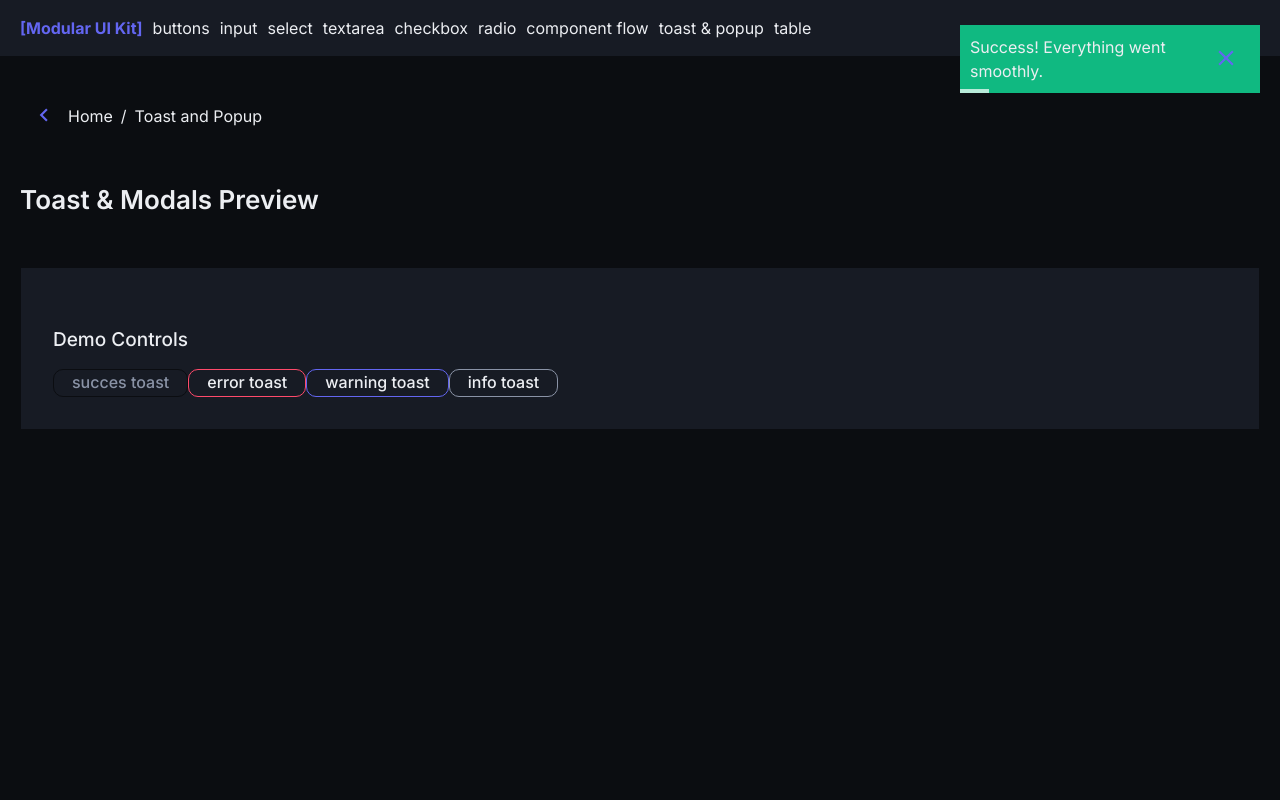
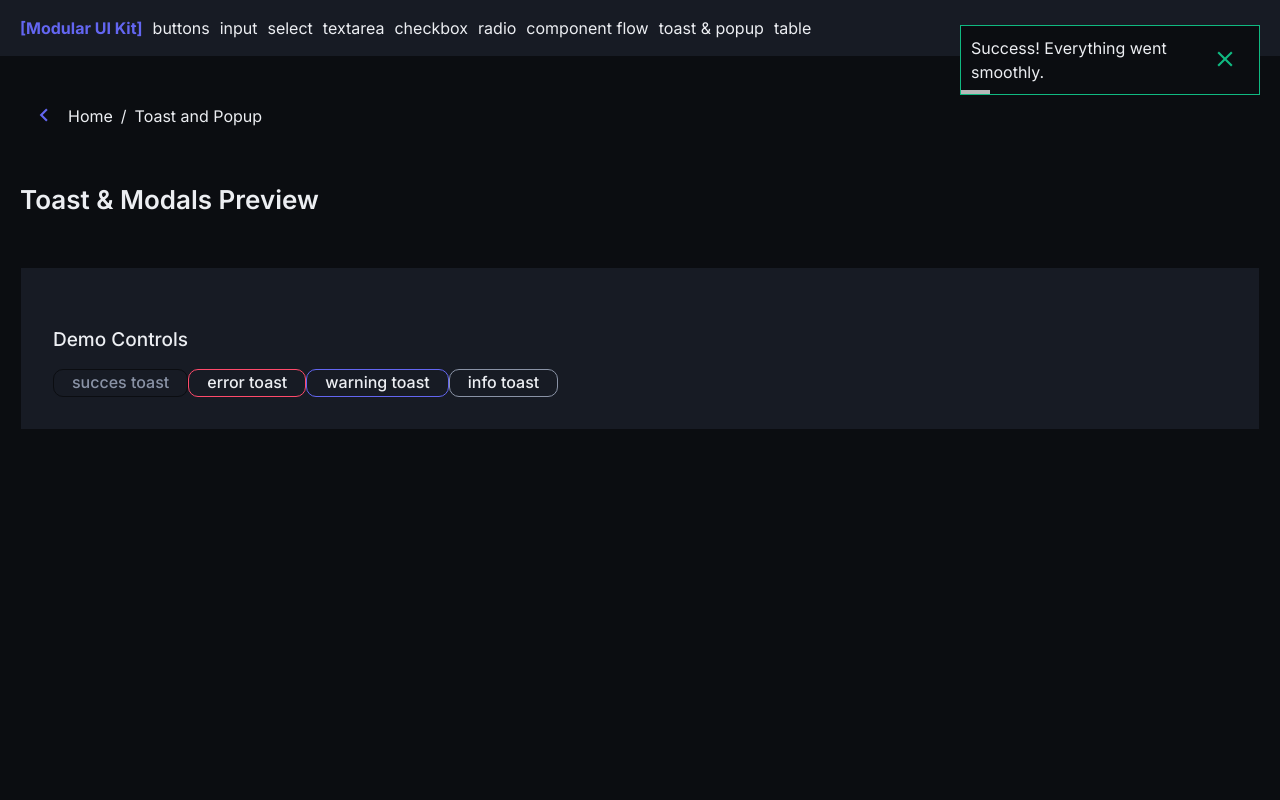
Before and after one commit to eugenia-vitinschii/modular-ui-kit, a Vue app: page /ui/feedback in a window 1280 px wide. Both pictures are taken after a click on the button "succes toast". Shown: the top 800 px of the page. Built offline with nearby package versions, Linux system fonts and the light colour scheme.

Commit message:
refactor(base-toast): implement UIVarinat type

```diff
--- a/src/assets/sass/components/ui/feedback/_base-toast.sass
+++ b/src/assets/sass/components/ui/feedback/_base-toast.sass
@@ -13,6 +13,8 @@
    pointer-events: none
 
 .base-toast
+   @include border()
+   background: $bg
    pointer-events: auto
    position: relative
    width: 300px
@@ -37,15 +39,18 @@
       background: rgba(255,255,255,0.7)
       transition: width 0.1s linear
 
-//colors
-.base-toast--success
-   background: $success
-.base-toast--error
-   background: $danger
-.base-toast--warning
-   background: $warning
-.base-toast--info
-   background: $bg-card
+/* VARIANTS */
+.base-toast
+   &--primary
+      border-color: $primary
+   &--secondary
+      border-color: $text
+   &--success
+      border-color: $success
+   &--warning
+      border-color: $warning
+   &--danger
+      border-color: $danger
 
 //animations
 .toast-enter-active, .toast-leave-active
--- a/src/components/ui/feedback/BaseToast.vue
+++ b/src/components/ui/feedback/BaseToast.vue
@@ -1,10 +1,10 @@
 <template>
-   <div class="base-toast" :class="`base-toast--${toast.type}`" @mouseenter="pause" @mouseleave="resume">
+   <div class="base-toast" :class="`base-toast--${toast.variant}`" @mouseenter="pause" @mouseleave="resume">
       <div class="base-toast__wrapper">
          <div class="base-toast__message">
             <p class="body-text">{{ toast.message }}</p>
          </div>
-         <base-icon-button @click="remove">
+         <base-icon-button @click="remove" :variant="toast.variant">
             <svg xmlns="http://www.w3.org/2000/svg" viewBox="0 -960 960 960">
                <path
                   d="m256-200-56-56 224-224-224-224 56-56 224 224 224-224 56 56-224 224 224 224-56 56-224-224-224 224Z" />
--- a/src/components/ui/feedback/useToast.ts
+++ b/src/components/ui/feedback/useToast.ts
@@ -3,13 +3,13 @@
 import { ref } from "vue";
 
 /* toast type */
-export type ToastType = 'success' | "error" | "info" | "warning"
+import type { UIVariant } from '@/types/ui.types'
 
 /* toast interface */
 export interface Toast {
    id: string
    message: string
-   type: ToastType
+   variant: UIVariant
    duration: number
 }
 
@@ -20,11 +20,11 @@ export function useToast() {
    //create toast
    const addToast = (
       message: string,
-      type: ToastType = 'info',
+      variant: UIVariant = 'secondary',
       duration: number = 3000
    ) => {
       const id = Date.now().toString() + Math.random().toString().slice(2, 6)
-      toasts.value.push({ id, message, type, duration })
+      toasts.value.push({ id, message, variant, duration })
    }
    //remove toast
    const removeToast = (id: string) => {
```
